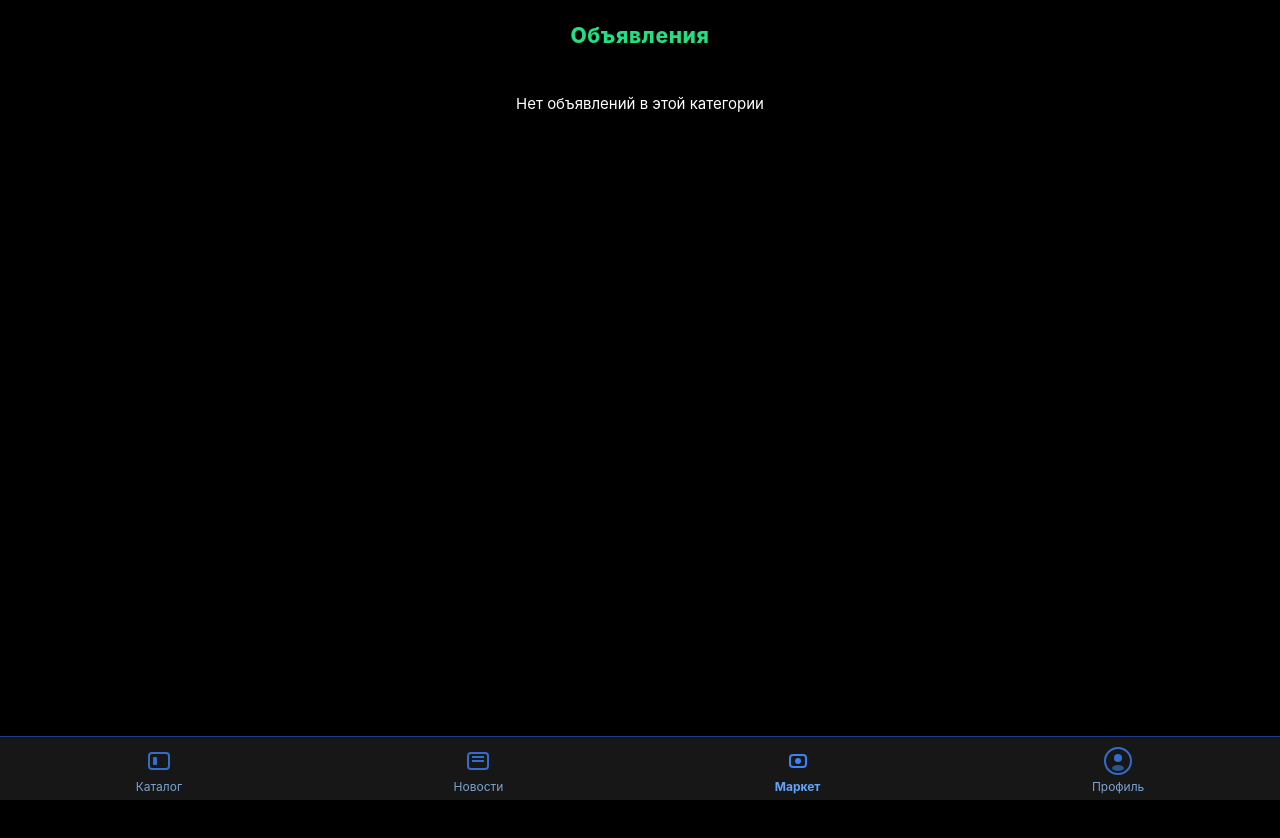
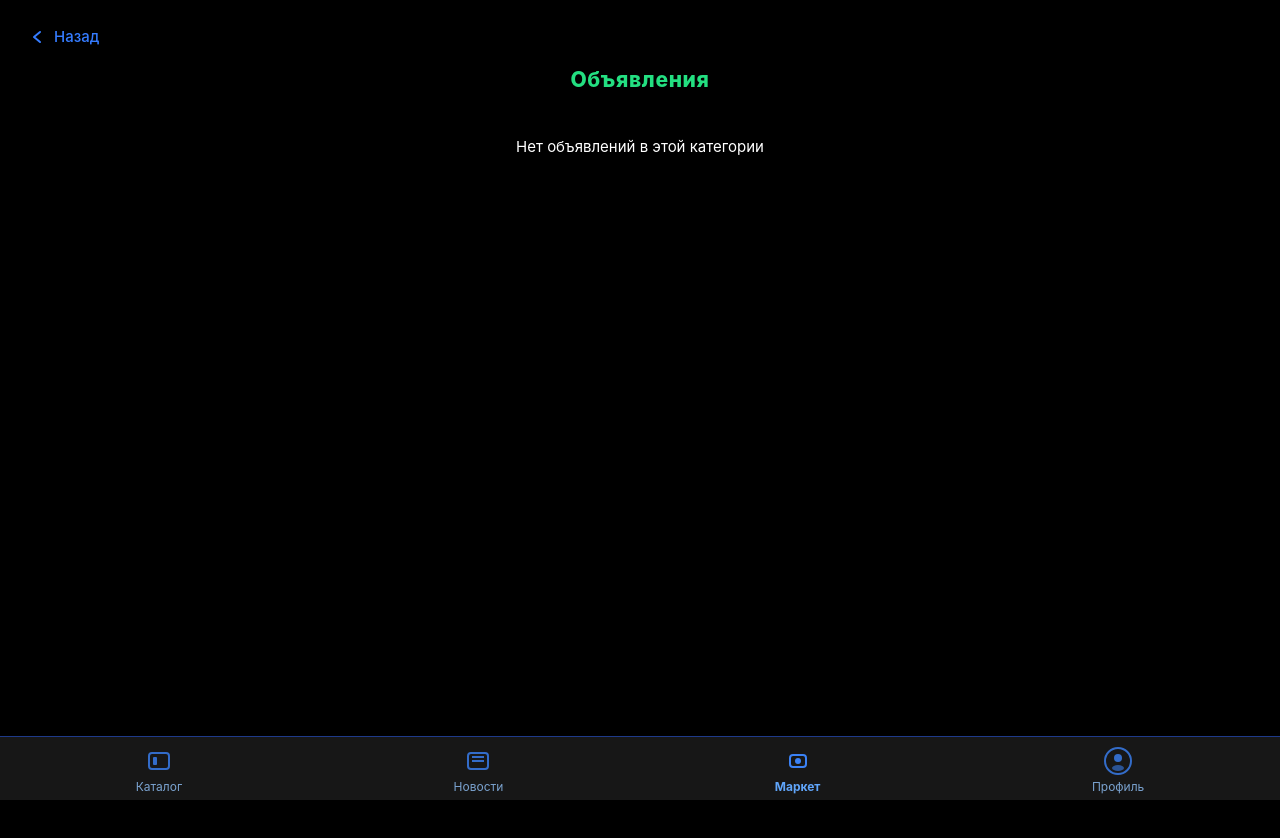
Before and after one commit to AlexSalavat/ikra-miniapp, a React (Create React App) app: page /market/sell/1 in a window 1280 px wide. Shown: the top 838 px of the page. Built offline with nearby package versions, Linux system fonts and the light colour scheme.

Commit message:
feat: обновление карточек и mark

```diff
--- a/src/components/MarketSellCategory.js
+++ b/src/components/MarketSellCategory.js
@@ -1,7 +1,7 @@
 import React from "react";
 import { useNavigate, useParams } from "react-router-dom";
 
-// Массив объявлений (можно вынести в data/ads.js)
+// Массив объявлений (лучше вынести в data/ads.js)
 const exampleAds = [
   {
     id: 1,
@@ -63,6 +63,30 @@ export default function MarketSellCategory() {
       flexDirection: "column",
       alignItems: "center"
     }}>
+      {/* Кнопка Назад */}
+      <button
+        onClick={() => navigate(-1)}
+        style={{
+          alignSelf: "flex-start",
+          marginLeft: 12,
+          marginBottom: 9,
+          padding: "6px 16px",
+          borderRadius: 11,
+          background: "none",
+          color: '#357cff',
+          border: 'none',
+          fontWeight: 500,
+          fontSize: 15,
+          cursor: "pointer",
+          display: "flex",
+          alignItems: "center",
+          gap: 5
+        }}>
+        <svg width="18" height="18" fill="none" style={{ verticalAlign: '-3px', marginRight: 3 }}>
+          <path d="M12 4l-6 5 6 5" stroke="#357cff" strokeWidth="2" strokeLinecap="round" strokeLinejoin="round"/>
+        </svg>
+        Назад
+      </button>
       <h2 style={{
         fontWeight: 800,
         fontSize: 21,
```
